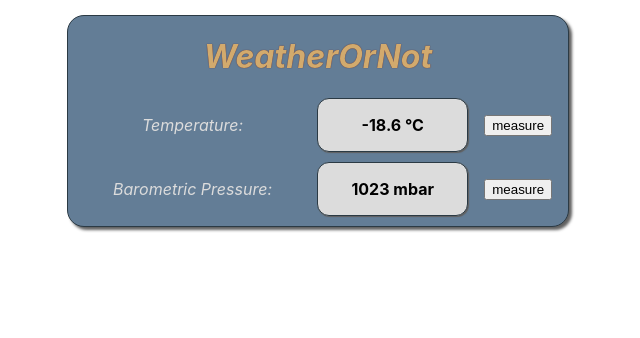
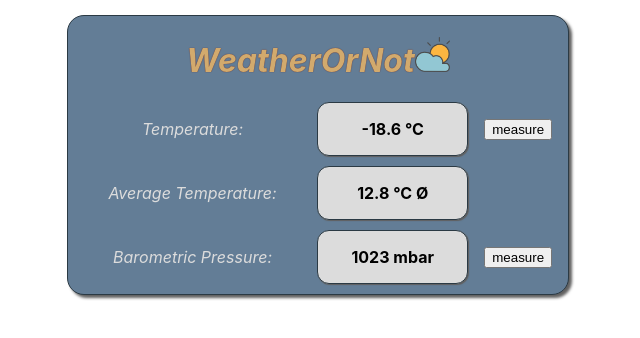
Before and after one commit to TheWeatherMan316/WeatherOrNot, a React (Create React App) app: page / in a window 1280 px wide. Shown: the top 338 px of the page, without its empty margins (322-962 px from the left). Built offline with nearby package versions, Linux system fonts and the light colour scheme.

Commit message:
added average temp

```diff
--- a/src/App.css
+++ b/src/App.css
@@ -4,7 +4,6 @@
   background-color: #637d96;
   border: 1px solid #2b3a44;
   border-radius: 17px;
-
   align-items: center;
   box-shadow: 3px 3px 3px #606060;
 }
@@ -13,18 +12,28 @@
   margin-bottom: 10px;
   display: flex;
   flex-flow: row nowrap;
-  justify-content: space-evenly;
   align-items: center;
 }
 
 .header {
+  width: 100%;
   color: #d2aa6d;
   text-shadow: 0 0 1px #59191f;
+  display: flex;
+  flex-flow: row nowrap;
 }
 
 .label {
   width: 50%;
   color: gainsboro;
+}
+
+.name {
+  width: 93%;
+}
+
+.logo {
+  width: 7%;
 }
 
 .display {
--- a/src/App.js
+++ b/src/App.js
@@ -3,24 +3,42 @@ import Header from "./components/Header";
 import Interface from "./components/Interface";
 
 import "./App.css";
+let tempArr = [];
+function App() {
+  // states
+  const [temp, setTemp] = useState(0);
+  const [bar, setBar] = useState(0);
+  const [av, setAv] = useState(0);
 
-function App() {
-  console.log("Initi");
-  const [temp, setTemp] = useState("--");
-  const [bar, setBar] = useState("--");
-
+  // simulation of temp measure
   let tempCalc = () => {
-    setTemp(getRandomValue(-20, 40, 1));
+    setTemp(getRandomValue(-20, 40));
   };
 
+  // simulation of bar measure
   let barCalc = () => {
-    setBar(getRandomValue(980, 1050, 0));
+    setBar(getRandomValue(980, 1050));
   };
 
-  function getRandomValue(min, max, precision) {
-    return (Math.random() * (max - min) + min).toFixed(precision).toString();
+  // Calculation of average temperature
+  function averageCalc(temperature) {
+    let latest = temperature;
+    console.log(tempArr);
+    tempArr.push(latest);
+    console.log(tempArr);
+    let sum = tempArr.reduce((a, b) => a + b, 0);
+
+    let avTemp = sum / tempArr.length;
+
+    setAv(avTemp);
   }
 
+  // create random value
+  function getRandomValue(min, max) {
+    return Math.random() * (max - min) + min;
+  }
+
+  // timers for automatic measure
   useEffect(() => {
     setInterval(() => {
       tempCalc();
@@ -30,12 +48,34 @@ function App() {
     }, 5000);
   }, []);
 
+  useEffect(() => {
+    averageCalc(temp);
+  }, [temp]);
+
   return (
     <div className="app" align="center">
       <div className="container">
         <Header />
-        <Interface display={temp} measure={tempCalc} unit="°C" label="Temperature" />
-        <Interface display={bar} measure={barCalc} unit="mbar" label="Barometric Pressure" />
+        <Interface
+          display={temp.toFixed(1).toString()}
+          measure={tempCalc}
+          unit="°C"
+          label="Temperature"
+          button={true}
+        />
+        <Interface
+          display={av.toFixed(1).toString()}
+          unit="°C Ø"
+          label="Average Temperature"
+          button={false}
+        />
+        <Interface
+          display={bar.toFixed(0).toString()}
+          measure={barCalc}
+          unit="mbar"
+          label="Barometric Pressure"
+          button={true}
+        />
       </div>
     </div>
   );
--- a/src/components/Header.js
+++ b/src/components/Header.js
@@ -1,9 +1,14 @@
 import React from "react";
+import logo from "./logo.png";
+
 
 export default function Header() {
   return (
     <div className="header">
-      <h1><i>WeatherOrNot</i></h1>
+      <h1>
+        <i className="name">WeatherOrNot</i>
+        <img src={logo} className="logo" alt="logo"></img>
+      </h1>
     </div>
   );
 }
--- a/src/components/Interface.js
+++ b/src/components/Interface.js
@@ -4,12 +4,19 @@ import Display from "./Interface/Display";
 import Label from "./Interface/Label";
 
 export default function Interface(props) {
+  if (props.button === true){
   return (
     <div className="Interface">
-      {console.log(" got rerendered")}
       <Label label={props.label} />
       <Display display={props.display} unit={props.unit} />
       <Controls measure={props.measure} />
     </div>
-  );
+  );} else {
+    return (
+      <div className="Interface">
+        <Label label={props.label} />
+        <Display display={props.display} unit={props.unit} />
+        <div className="controls"></div>
+      </div>);
+  }
 }
```
Also changed, not shown: src/components/logo.png (added).
